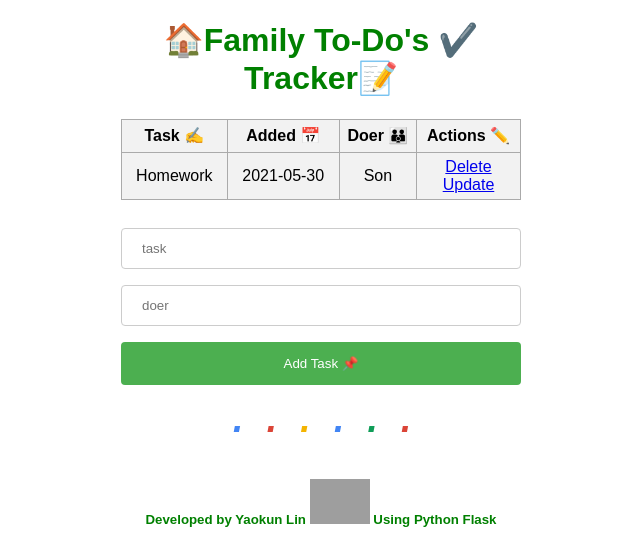
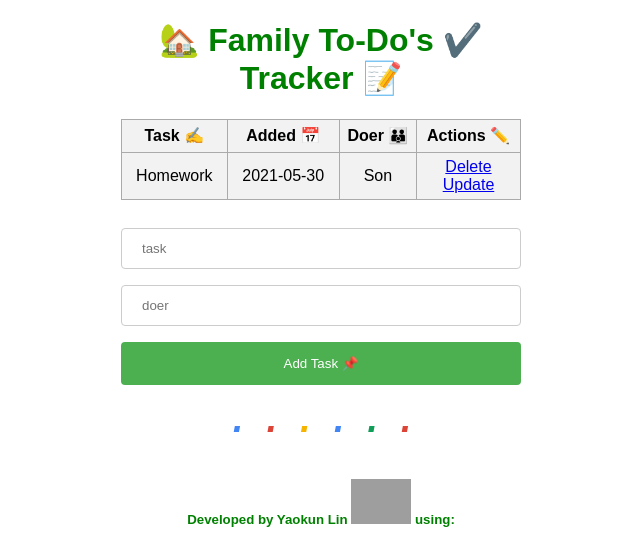
Before and after one commit to YaokunLin/flask_todo_tracker, a Flask app: page / in a window 1280 px wide. Shown: the top 546 px of the page, without its empty margins (319-959 px from the left). Run offline with Flask 2, Linux system fonts and the light colour scheme; data comes from the database, SQL or seed files in the repository; grey boxes are pictures that could not be loaded.

Commit message:
3rd Commit

```diff
--- a/templates/index.html
+++ b/templates/index.html
@@ -10,7 +10,7 @@
 
 <div class='content'>
 
-  <h1>🏠Family To-Do's ✔️ Tracker📝</h1>
+  <h1>🏡 Family To-Do's ✔️ Tracker 📝</h1>
     {% if tasks|length < 1 %}
     <h4 style="text-align: center">😃 There are no tasks. Create one below!</h4>
     {% else %}
@@ -56,7 +56,9 @@
   <em style="color: #DB4437"> · </em>
 </dt>
   <h5>Developed by Yaokun Lin <img src="https://emojipedia-us.s3.dualstack.us-west-1.amazonaws.com/thumbs/120/emojidex/112/male-technologist_1f468-200d-1f4bb.png" alt="Emoji" width="60">
-   Using Python Flask</h5>
+   using:</h5>
+   <h5> Python Flask + SQLAlchemy</h5>
+   <h5> Hosted on: Heroku</h5>
   <img src="https://flask.palletsprojects.com/en/2.0.x/_images/flask-logo.png"
   alt="Flask_Icon"
   style="width:384px;height:150px;">
```
